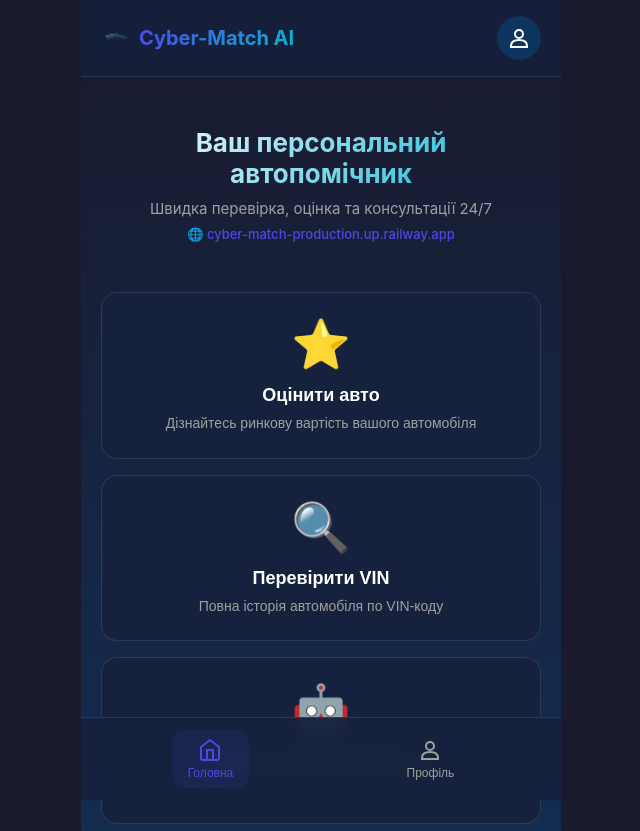
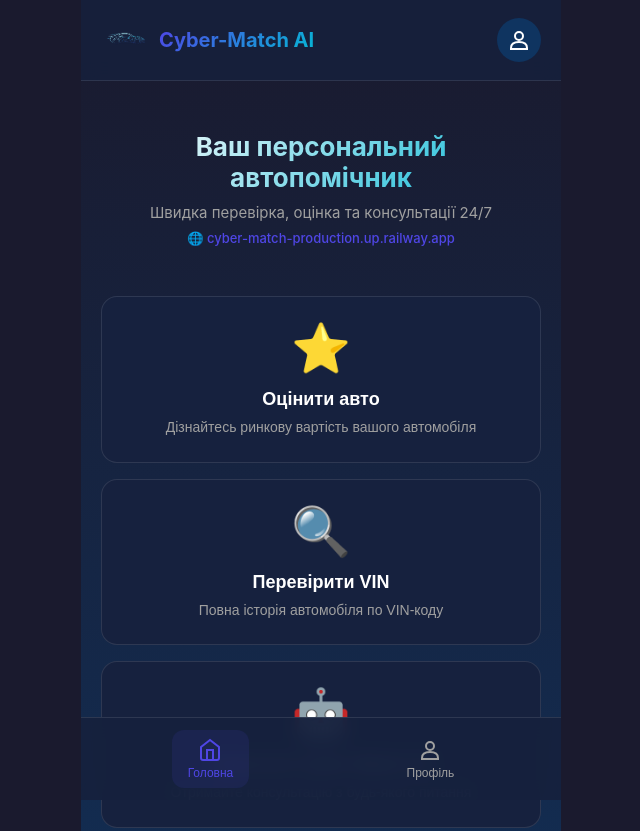
Before and after one commit to uspehaleks/Cyber-Match, a website: page index.html in a window 1280 px wide. Shown: the top 831 px of the page, without its empty margins (319-959 px from the left). Drawn offline with Linux system fonts and the light colour scheme.

Commit message:
Increase logo size to 48px

```diff
--- a/styles.css
+++ b/styles.css
@@ -67,8 +67,8 @@ body {
 }
 
 .logo-image {
-    width: 28px;
-    height: 28px;
+    width: 48px;
+    height: 48px;
     object-fit: contain;
 }
 
```
